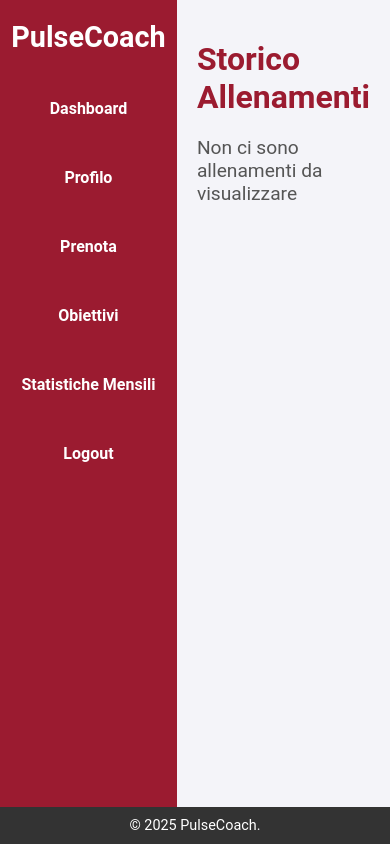
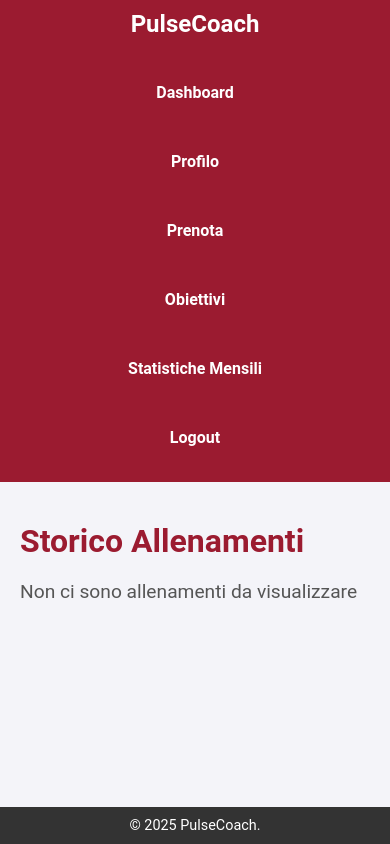
Before and after one commit to xDrakeTM/ProgettoPweb, a PHP site: page /php/obiettivi.php in a window 390 px wide. Run offline with PHP 8.4, Linux system fonts and the light colour scheme; the visitor is signed in with stand-in values (Sample User, id 1); data that the repository does not hold is empty.

Commit message:
modifiche resposive mobile

```diff
--- a/progetto_pweb/css/home.css
+++ b/progetto_pweb/css/home.css
@@ -10,6 +10,7 @@ body {
     color: #333;
     display: flex;
     min-height: 100vh;
+    flex-direction: column;
 }
 
 .layout {
@@ -139,3 +140,30 @@ footer {
 footer p {
     font-size: 0.9rem;
 }
+
+@media (max-width: 768px) {
+    .layout {
+        flex-direction: column;
+    }
+
+    header {
+        width: 100%;
+        min-height: auto;
+        padding: 10px 0;
+    }
+
+    .navbar h1 {
+        font-size: 1.5rem;
+    }
+
+    nav ul {
+        flex-direction: row;
+        flex-wrap: wrap;
+        justify-content: space-around;
+        width: 100%;
+    }
+
+    nav ul li {
+        margin: 10px 0;
+    }
+}
--- a/progetto_pweb/css/registrazione_cambioPassword_ok.css
+++ b/progetto_pweb/css/registrazione_cambioPassword_ok.css
@@ -7,6 +7,7 @@ body {
     margin: 0;
     background-color: #F5F5DC;
 }
+
 .message-container {
     text-align: center;
     background-color: #ffffff;
@@ -14,14 +15,17 @@ body {
     border-radius: 10px;
     box-shadow: 0 4px 10px rgba(0, 0, 0, 0.1);
 }
+
 h1 {
     color: #9B1B30;
     font-size: 2em;
 }
+
 p {
     font-size: 1.2em;
     color: #333;
 }
+
 a {
     display: inline-block;
     margin-top: 20px;
@@ -31,6 +35,7 @@ a {
     text-decoration: none;
     border-radius: 5px;
 }
+
 a:hover {
     background-color: #6D1B30;
 }
```
Also changed, not shown: progetto_pweb/css/login.css (+15 -0 lines).
